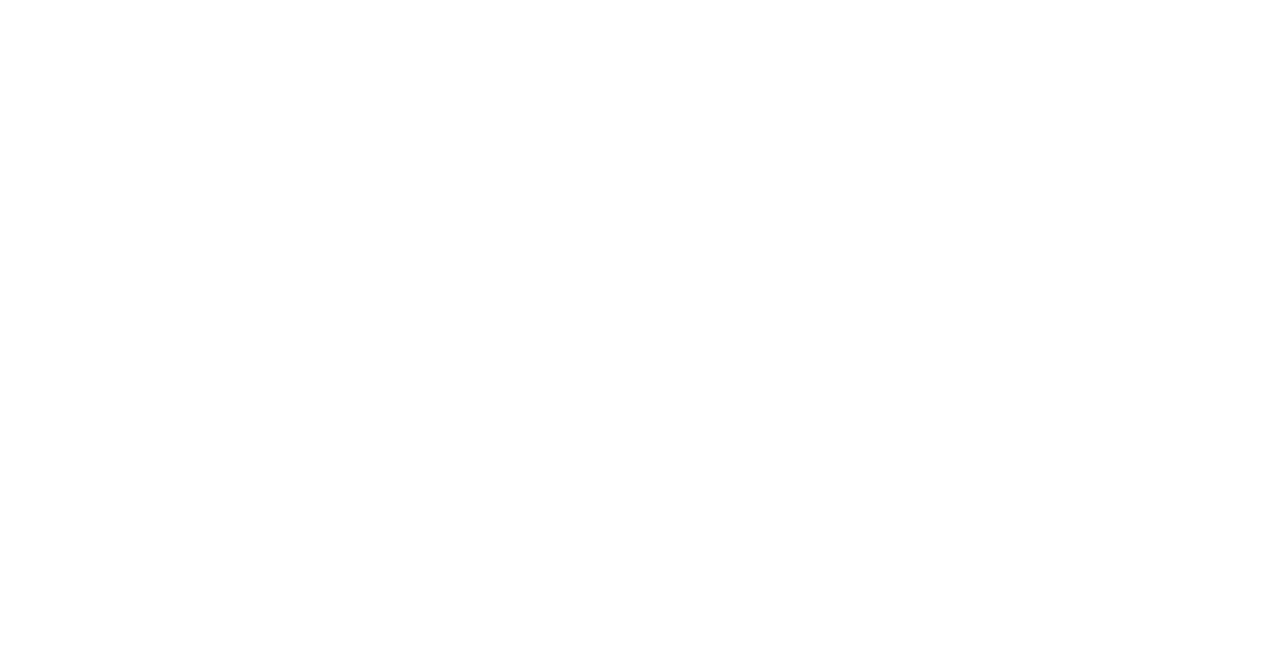
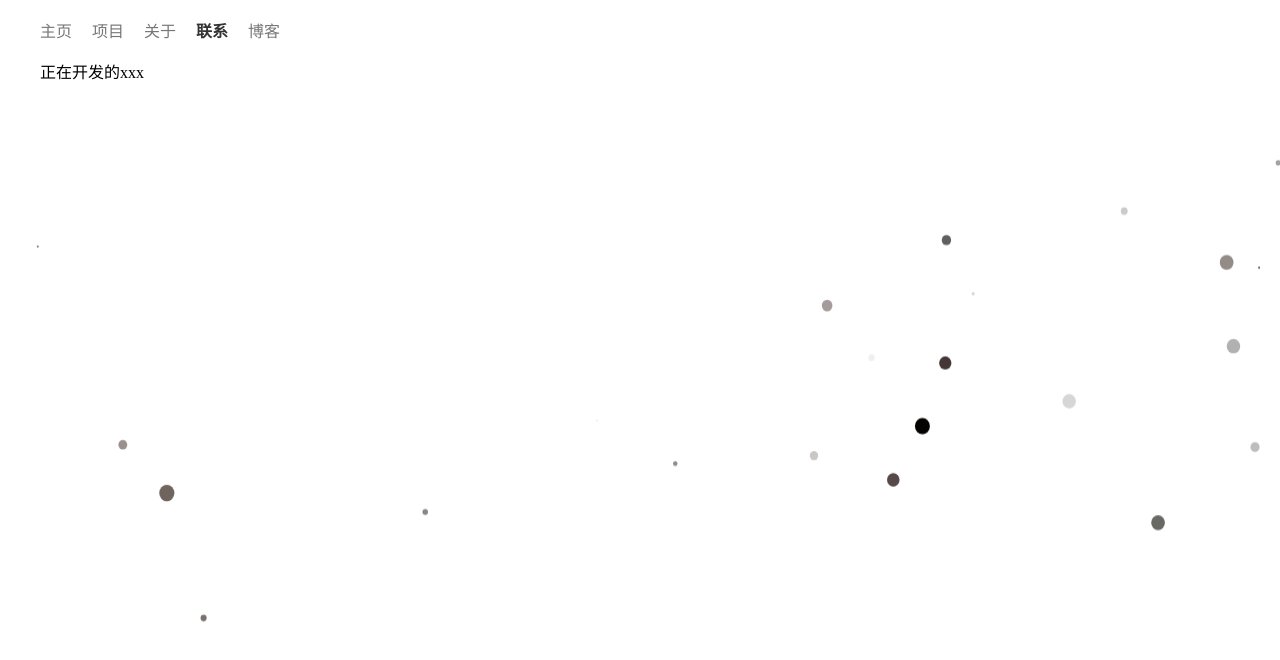
Before and after one commit to briefguo/briefguo.com, a React (Vite) app: page /contact in a window 1280 px wide. Shown: the top 660 px of the page. Built offline with nearby package versions, Linux system fonts and the light colour scheme.

Commit message:
feat: 页面入口变更

```diff
--- a/src/index.tsx
+++ b/src/index.tsx
@@ -1,9 +1,14 @@
-import React, { Suspense } from 'react';
-import ReactDOM from 'react-dom';
-import { BrowserRouter, Switch, Route } from 'react-router-dom';
-import Loading from '~components/Loading';
+import React, { Suspense } from 'react'
+import ReactDOM from 'react-dom'
+import { BrowserRouter, Switch, Route } from 'react-router-dom'
+import Loading from './components/Loading'
+import ParticleBackground from './components/ParticleBackground'
 
-const Index = React.lazy(() => import('./pages/index'));
+const Index = React.lazy(() => import('./pages/index'))
+const Projects = React.lazy(() => import('./pages/projects'))
+const About = React.lazy(() => import('./pages/about'))
+const Blog = React.lazy(() => import('./pages/blog'))
+const Contact = React.lazy(() => import('./pages/contact'))
 
 const BriefguoApp = () => {
   return (
@@ -11,10 +16,15 @@
       <BrowserRouter>
         <Switch>
           <Route exact path="/" component={Index}></Route>
+          <Route path="/projects" component={Projects}></Route>
+          <Route path="/about" component={About}></Route>
+          <Route path="/blog" component={Blog}></Route>
+          <Route path="/contact" component={Contact}></Route>
         </Switch>
+        <ParticleBackground></ParticleBackground>
       </BrowserRouter>
     </Suspense>
-  );
-};
+  )
+}
 
-ReactDOM.render(<BriefguoApp />, document.getElementById('__APP__'));
+ReactDOM.render(<BriefguoApp />, document.getElementById('__APP__'))
--- /dev/null
+++ b/src/pages/about.tsx
@@ -0,0 +1,15 @@
+import React from 'react'
+import Screen from '~/components/Screen'
+import PageContainer from '~/components/PageContainer'
+import Header from '~/components/Header'
+
+export default () => {
+  return (
+    <PageContainer>
+      <Header />
+      <Screen justify="flex-start" align="flex-start">
+        正在开发的xxx
+      </Screen>
+    </PageContainer>
+  )
+}
--- /dev/null
+++ b/src/pages/blog.tsx
@@ -0,0 +1,15 @@
+import React from 'react'
+import Screen from '~/components/Screen'
+import PageContainer from '~/components/PageContainer'
+import Header from '~/components/Header'
+
+export default () => {
+  return (
+    <PageContainer>
+      <Header />
+      <Screen justify="flex-start" align="flex-start">
+        正在开发的xxx
+      </Screen>
+    </PageContainer>
+  )
+}
--- /dev/null
+++ b/src/pages/contact.tsx
@@ -0,0 +1,15 @@
+import React from 'react'
+import Screen from '~/components/Screen'
+import PageContainer from '~/components/PageContainer'
+import Header from '~/components/Header'
+
+export default () => {
+  return (
+    <PageContainer>
+      <Header />
+      <Screen justify="flex-start" align="flex-start">
+        正在开发的xxx
+      </Screen>
+    </PageContainer>
+  )
+}
--- a/src/pages/index.tsx
+++ b/src/pages/index.tsx
@@ -1,36 +1,39 @@
-import React from 'react';
-import Header from '~components/Header';
-import PageContainer from '~components/PageContainer';
-import Screen from '~components/Screen';
-import logo from '~assets/briefguo.png';
-import styled from 'styled-components';
-import Body from '~components/Body';
+import React from 'react'
+import Screen from '~/components/Screen'
+import styled from 'styled-components'
+import PageContainer from '~/components/PageContainer'
+import Header from '~/components/Header'
+
+import briefguoPng from '../assets/briefguo.png'
 
 const CircleImage = styled.img`
   border-radius: 50%;
   margin-bottom: 10px;
-`;
+`
+
 const Name = styled.h1`
   margin-bottom: 10px;
-`;
+`
+
 const Title = styled.h2`
   margin: 0;
   font-weight: 400;
   margin-bottom: 20px;
   color: #777;
-`;
+`
+
 const Description = styled.p`
   margin: 0;
   color: #4a4a4a;
   margin-bottom: 60px;
-`;
+`
 
 export default () => {
   return (
-    <PageContainer>
-      <Header></Header>
+    <PageContainer backgroundColor="#f3f4f5">
+      <Header />
       <Screen>
-        <CircleImage width="150px" src={logo} alt="" />
+        <CircleImage width="150px" src={briefguoPng} alt="" />
         <Name>郭永杰</Name>
         <Title>前端开发</Title>
         <Description>有问必答不知道</Description>
@@ -41,5 +44,5 @@
         {/* https://space.bilibili.com/3058088 */}
       </Screen>
     </PageContainer>
-  );
-};
+  )
+}
--- /dev/null
+++ b/src/pages/projects.tsx
@@ -0,0 +1,15 @@
+import React from 'react'
+import Screen from '~/components/Screen'
+import PageContainer from '~/components/PageContainer'
+import Header from '~/components/Header'
+
+export default () => {
+  return (
+    <PageContainer>
+      <Header />
+      <Screen justify="flex-start" align="flex-start">
+        正在开发的xxx
+      </Screen>
+    </PageContainer>
+  )
+}
```
